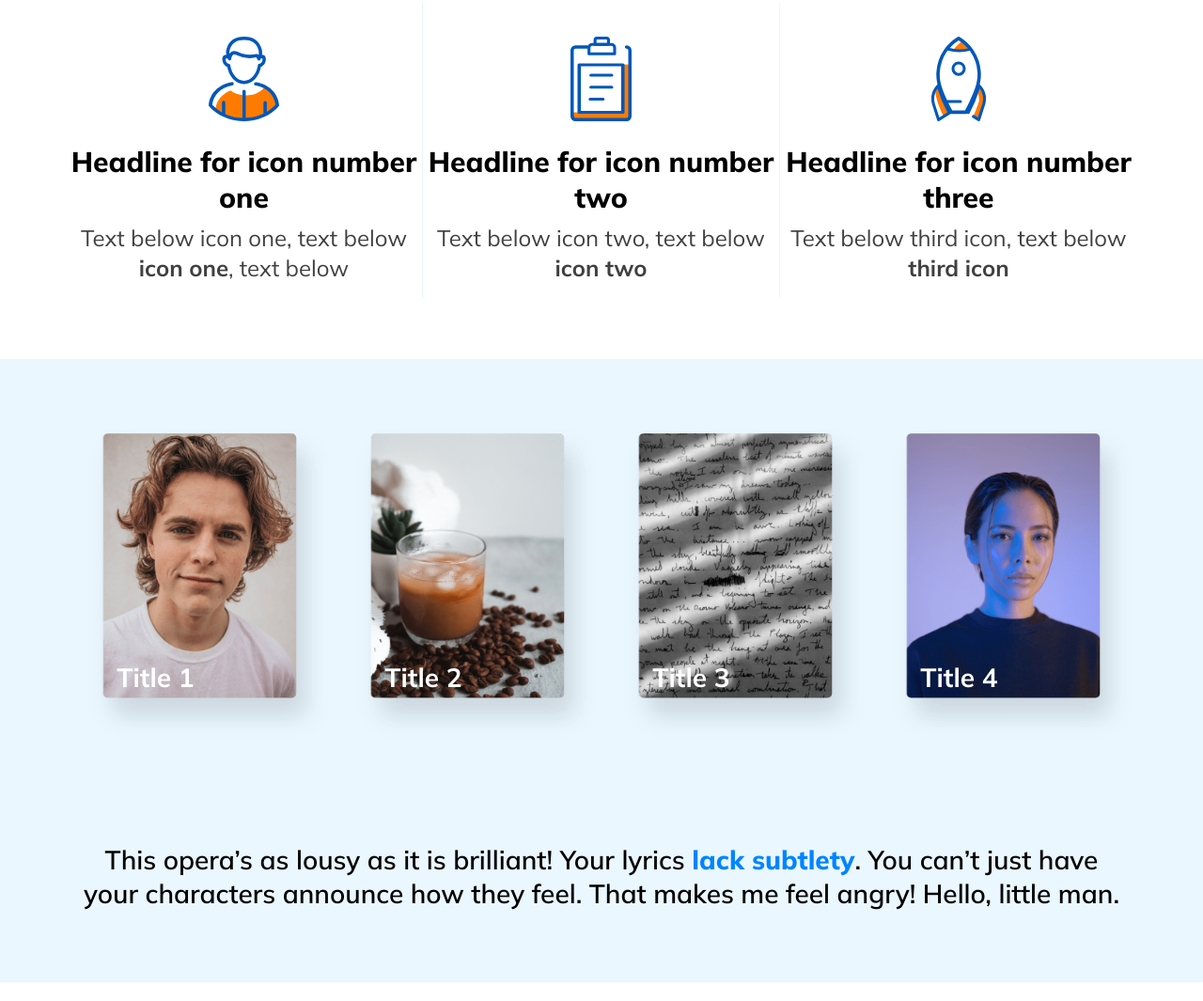
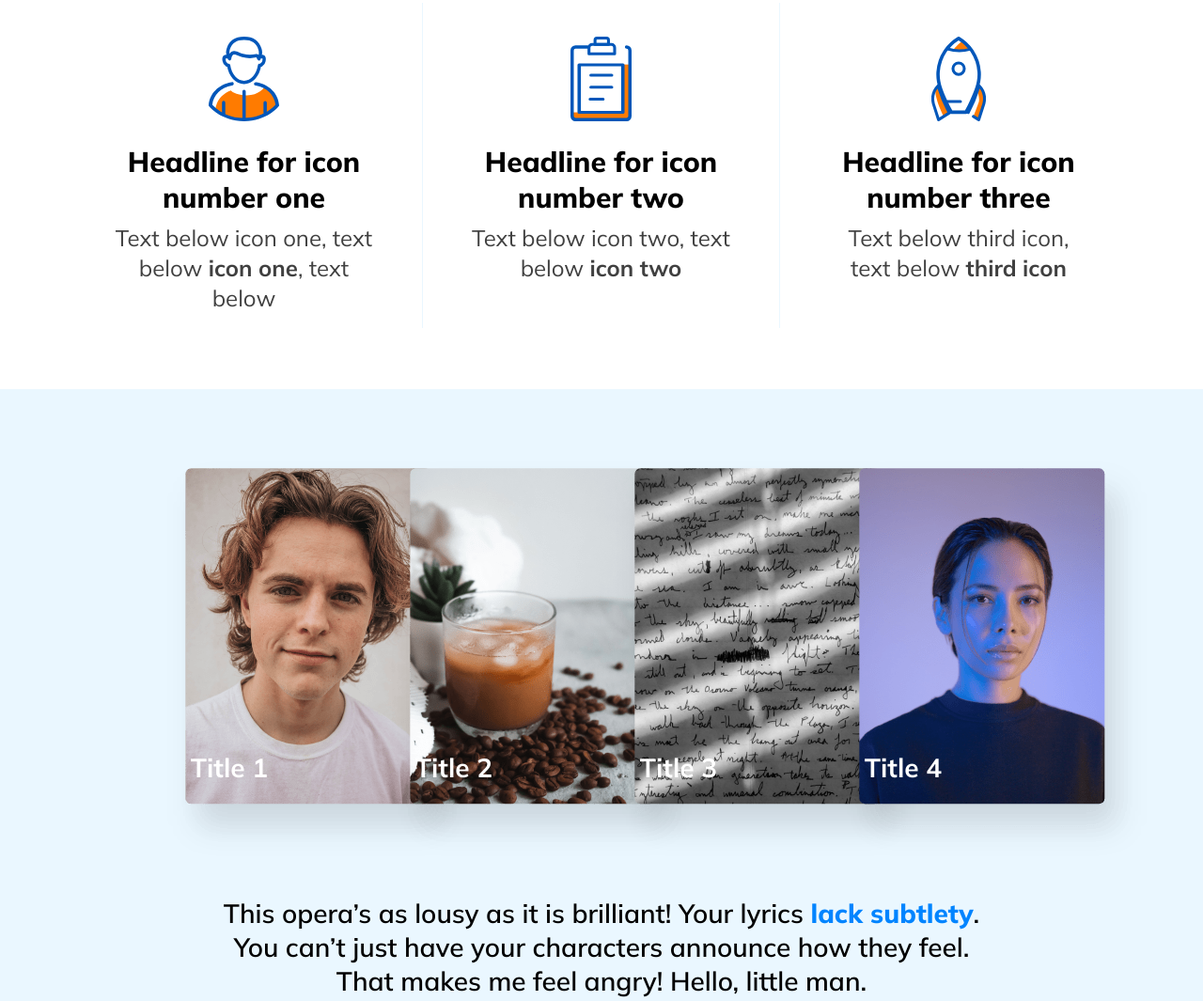
Before and after one commit to jfeliweb/open-english-test, a website: page index.html in a window 1280 px wide. Shown: the part 814-1879 px from the top of the page at 94% size. Drawn offline with nearby package versions, Linux system fonts and the light colour scheme.

Commit message:
final section desktop clean up

```diff
--- a/index.html
+++ b/index.html
@@ -131,59 +131,51 @@
 				<div class="img-panel d-none d-lg-block">
 					<div class="row">
 						<div class="col-sm-3">
-							<figure class="figure">
 							<img
 								srcset="
 									/assets/images/1-Rounded-Rectangle-663-copy.png    1x,
 									/assets/images/1-Rounded-Rectangle-663-copy@2x.png 2x
 								"
 								class="figure-img"
-									alt="A generic square placeholder image with rounded corners in a figure."
+								alt="A guy wearing a white t-shirt."
 							/>
 							<figcaption class="figure-caption">Title 1</figcaption>
-							</figure>
 						</div>
 
 						<div class="col-sm-3">
-							<figure class="figure">
 							<img
 								srcset="
 									/assets/images/2-Rounded-Rectangle-663-copy-1.png  1x,
 									/assets/images/2-Rounded-Rectangle-663-copy@2x.png 2x
 								"
 								class="figure-img"
-									alt="A guy wearing a white t-shirt"
+								alt="A ice coffee with coffee beans."
 							/>
 							<figcaption class="figure-caption">Title 2</figcaption>
-							</figure>
 						</div>
 
 						<div class="col-sm-3">
-							<figure class="figure">
 							<img
 								srcset="
 									/assets/images/3-Rounded-Rectangle-663-copy.png    1x,
 									/assets/images/3-Rounded-Rectangle-663-copy@2x.png 2x
 								"
 								class="figure-img"
-									alt="A generic square placeholder image with rounded corners in a figure."
+								alt="A written letter."
 							/>
 							<figcaption class="figure-caption">Title 3</figcaption>
-							</figure>
 						</div>
 
 						<div class="col-sm-3">
-							<figure class="figure">
 							<img
 								srcset="
 									/assets/images/4-Rounded-Rectangle-663-copy.png    1x,
 									/assets/images/4-Rounded-Rectangle-663-copy@2x.png 2x
 								"
 								class="figure-img"
-									alt="A generic square placeholder image with rounded corners in a figure."
+								alt="A women in a artist photo."
 							/>
 							<figcaption class="figure-caption">Title 4</figcaption>
-							</figure>
 						</div>
 					</div>
 				</div>
--- a/style.scss
+++ b/style.scss
@@ -228,6 +228,11 @@ header {
 		.col-lg-4 {
 			padding: 0;
 			border-right: 1px solid var(--snow-white);
+
+			h3.icon-headline,
+			.icon-text {
+				padding: 0 50px;
+			}
 		}
 		.col-lg-4:last-child {
 			border-right: none;
@@ -264,9 +269,10 @@ header {
 
 	@include media-breakpoint-up(lg) {
 		.img-panel {
-			.figure {
+			.row {
+				--bs-gutter-x: -10rem;
+			}
 			.figure-img {
-					height: 357px;
 			}
 
 			.figure-caption {
@@ -274,9 +280,8 @@ header {
 				color: var(--white);
 				position: relative;
 				right: 15%;
-					left: 15%;
-					top: -6rem;
-				}
+				left: 17%;
+				top: -8rem;
 			}
 		}
 	}
@@ -289,5 +294,10 @@ header {
 		strong {
 			color: var(--blue);
 		}
+
+		@include media-breakpoint-up(lg) {
+			padding-top: 0;
+			margin: 0 9rem;
 		}
 	}
+}
```
Also changed, not shown: style.css. Lines whose indentation alone changed are shown as unchanged.
